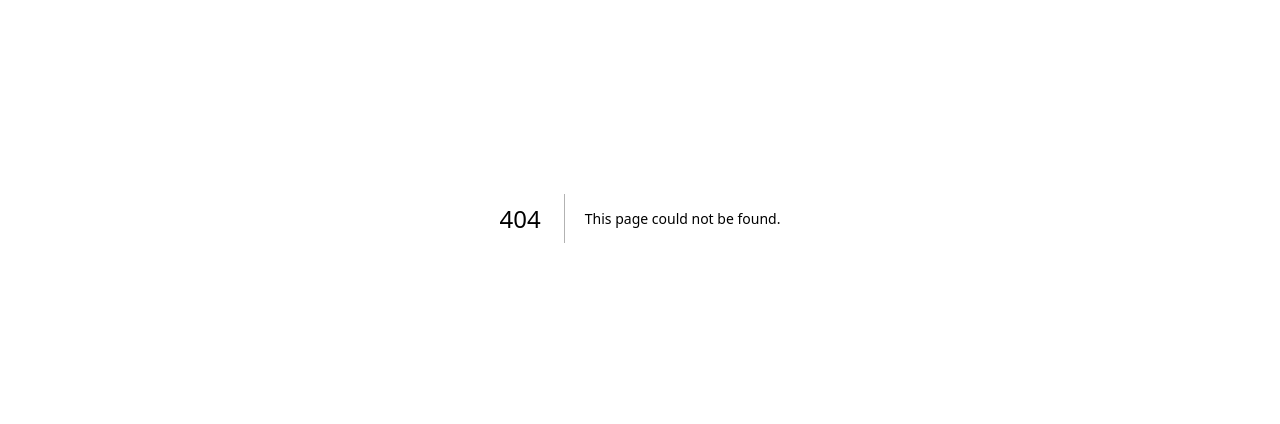
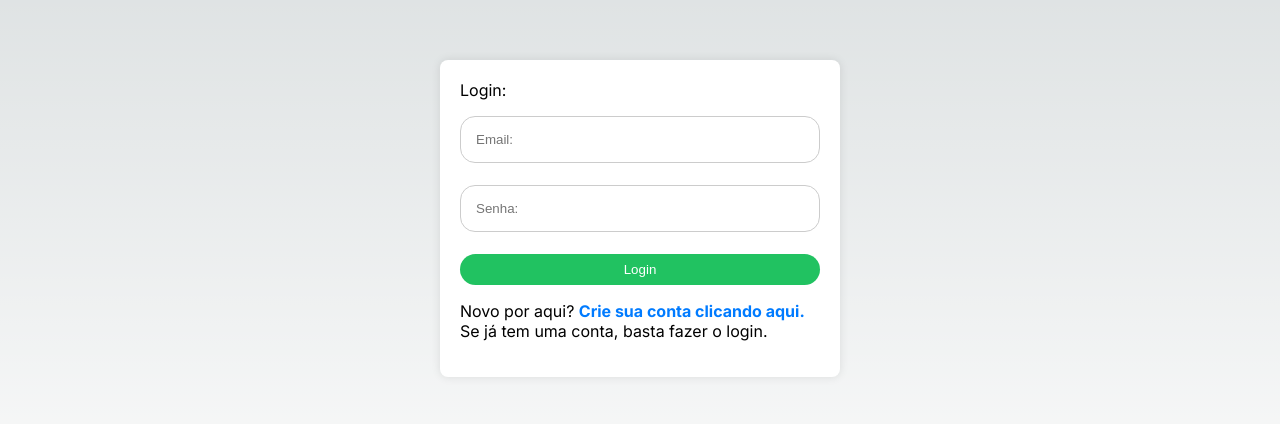
Before and after one commit to MagalhaesVini/Task-Hub, a Next.js app: page /Home in a window 1280 px wide. Before the commit this address had no page. Shown: the part 182-606 px from the top of the page. Built offline with nearby package versions, Linux system fonts and the light colour scheme.

Commit message:
Criação de routes

```diff
--- /dev/null
+++ b/app/Home/page.jsx
@@ -0,0 +1,14 @@
+'use client'
+
+import React from 'react'
+import RoutesApp from '../routes/app'
+
+const Home = () => {
+  return (
+    <div>
+      <RoutesApp />
+    </div>
+  )
+}
+
+export default Home
--- /dev/null
+++ b/app/Login/page.jsx
@@ -0,0 +1,12 @@
+import React from 'react'
+import LoginForm from '../components/LoginForm'
+
+const Login = () => {
+  return (
+    <div>
+      <LoginForm />
+    </div>
+  )
+}
+
+export default Login
--- /dev/null
+++ b/app/Registro/page.jsx
@@ -0,0 +1,12 @@
+import React from 'react'
+import RegisterForm from '../components/RegisterForm'
+
+const Registro = () => {
+  return (
+    <div>
+      <RegisterForm />
+    </div>
+  )
+}
+
+export default Registro
--- a/app/components/LoginForm.jsx
+++ b/app/components/LoginForm.jsx
@@ -3,6 +3,8 @@
 import React, { useState } from 'react';
 
 const LoginForm = () => {
+
+
     const [loginData, setLoginData] = useState({
         email: '',
         password: '',
@@ -46,7 +48,10 @@ const LoginForm = () => {
             </label>
             <br />
             <button type="submit">Login</button>
+            <br />
+            <p>Novo por aqui? <a href="http://localhost:3000/Registro" rel="noopener noreferrer">Crie sua conta clicando aqui.</a> Se já tem uma conta, basta fazer o login.</p>
         </form>
+
     );
 };
 
--- a/app/components/RegisterForm.jsx
+++ b/app/components/RegisterForm.jsx
@@ -55,7 +55,7 @@ const RegisterForm = () => {
     return (
         <form onSubmit={handleSubmit}>
             <p>{registrationMessage}</p>
-            <p>Registro de Usuário:</p>
+            <p>Registro de Login:</p>
             <label>
                 <input type="text" name="name" placeholder='Nome:' value={formData.name} onChange={handleChange} />
             </label>
@@ -73,6 +73,9 @@ const RegisterForm = () => {
             </label>
             <br />
             <button type="submit">Registrar</button>
+            <br />
+            <p>Já possui uma conta? Ótimo! <a href="http://localhost:3000/Login" rel="noopener noreferrer">Faça o login aqui.</a> Se não, crie sua conta acima</p>
+
         </form>
     );
 };
--- a/app/globals.css
+++ b/app/globals.css
@@ -86,6 +86,11 @@ body {
 }
 
 body {
+  display: flex;
+  align-items: center;
+  justify-content: center;
+  height: 100vh;
+  margin: 0;
   color: rgb(var(--foreground-rgb));
   background: linear-gradient(
       to bottom,
@@ -120,6 +125,15 @@ form p {
 
 }
 
+form a {
+  color: #007bff;
+  font-weight: bold;
+}
+
+form a:hover {
+  text-decoration: underline;
+}
+
 label {
   display: block;
   margin-bottom: 1px;
@@ -136,13 +150,18 @@ input {
 }
 
 button {
-  background-color: #4caf50;
+  background-color: #21c261;
   color: #fff;
   padding: 8px;
   border: none;
   border-radius: 20px;
   cursor: pointer;
   width: 100%;
+  margin-bottom: 16px;
+}
+
+button:hover {
+  background-color: #75af4c;
 }
 
 p {
--- /dev/null
+++ b/app/routes/app.jsx
@@ -0,0 +1,26 @@
+import React from "react";
+import { BrowserRouter, Route, Routes } from "react-router-dom";
+import Home from "../Home/page";
+import Login from "../Login/page";
+import Registro from "../Registro/page";
+
+const Private = ({ Item }) => {
+    const signed = false;
+
+    return signed > 0 ? <Item /> : <Login />
+
+}
+
+const RoutesApp = () => {
+    return (
+        <BrowserRouter>
+            <Routes>
+                <Route path="/Home" element={<Private Item={Home} />} />
+                <Route path="/Login" element={<Login />} />
+                <Route path="/Registro" element={<Registro />} />
+            </Routes>
+        </BrowserRouter>
+    );
+}
+
+export default RoutesApp;
--- a/package.json
+++ b/package.json
@@ -15,7 +15,8 @@
     "@mui/material": "^5.15.6",
     "next": "14.1.0",
     "react": "^18",
-    "react-dom": "^18"
+    "react-dom": "^18",
+    "react-router-dom": "^6.22.0"
   },
   "devDependencies": {
     "@types/node": "20.11.6",
```
Also changed, not shown: app/page.jsx (+6 -7 lines), 1 other file (tests, documents, lock files or other folders).
